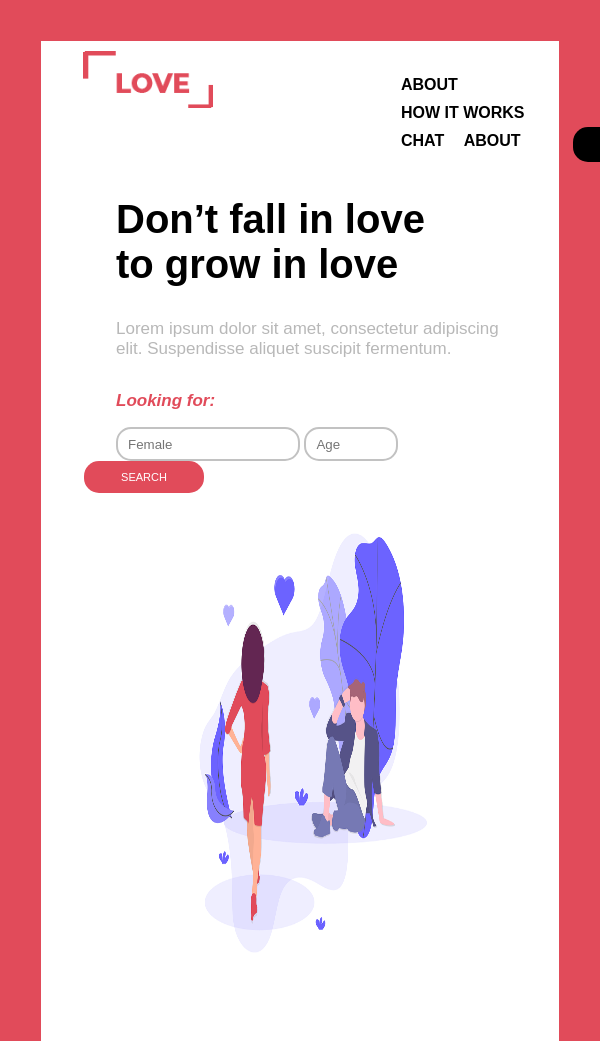
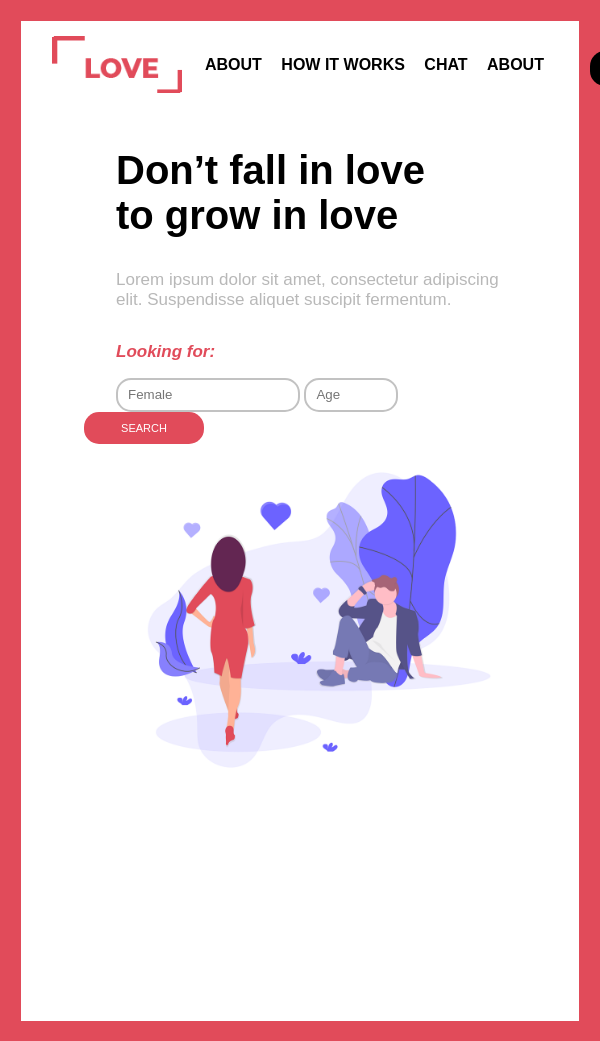
Before and after one commit to MaI0SerfI3unny/web-page-for-my-portfolio-4, a plain HTML site: page index.html in a window 600 px wide. Shown: the top 1041 px of the page. Drawn offline with Linux system fonts and the light colour scheme.

Commit message:
adaptive on tablet

```diff
--- a/css/style.css
+++ b/css/style.css
@@ -6,71 +6,11 @@
 body{
   background-color: #e14b5a;
   font-family: 'Montserrat', sans-serif;
-  max-width: 1496px;
-  max-height: 620px;
-
+  max-width: 2983px;
+  max-height: 1007px;
 }
 
 /*----------------------BOOTSTRAP OPTION-----------------------------*/
-
-.container {
-  width: 100%;
-  padding-right: 15px;
-  padding-left: 15px;
-  padding-top: 15px;
-  padding-bottom: 15px;
-
-  margin-right: auto;
-  margin-left: auto;
-}
-
-@media (min-width: 576px) {
-  .container {
-    max-width: 540px;
-  }
-}
-
-@media (min-width: 768px) {
-  .container {
-    max-width: 720px;
-  }
-}
-
-@media (min-width: 992px) {
-  .container {
-    max-width: 960px;
-  }
-}
-
-@media (min-width: 1200px) {
-  .container {
-    max-width: 1200px;
-  }
-}
-
-@media (min-width: 576px) {
-  .container, .container-sm {
-    max-width: 540px;
-  }
-}
-
-@media (min-width: 768px) {
-  .container, .container-sm, .container-md {
-    max-width: 720px;
-  }
-}
-
-@media (min-width: 992px) {
-  .container, .container-sm, .container-md, .container-lg {
-    max-width: 960px;
-  }
-}
-
-@media (min-width: 1200px) {
-  .container, .container-sm, .container-md, .container-lg, .container-xl {
-    max-width: 1400px;
-  }
-}
 
 .justify-content-center {
   -ms-flex-pack: center !important;
@@ -86,8 +26,8 @@ body{
 }
 
 .img-fluid {
+  max-height: 480px;
   max-width: 100%;
-  height: 500px;
   margin-right: 2rem;
 }
 
@@ -99,21 +39,16 @@ body{
   text-align: center;
 }
 
-main{
-  max-width: 1491px;
-  max-height: 620px;
-}
-
 .cont{
   margin: 51px;
-height: 100%;
+max-width: 100%;
   background: white;
 }
 
 
 header{
   width: 100%;
-  height: 116px;
+
 }
 
 nav{
@@ -146,7 +81,7 @@ a:hover{
 }
 
 nav img{
-  width: 130px;
+
   float: left;
   margin-left: 6rem;
   padding: 30px;
@@ -191,7 +126,7 @@ h1{
 }
 
 p{
-  width: 400px;
+
   margin-top: 2rem;
   margin-left: 11rem;
   color: #b8b8b8;
@@ -227,7 +162,13 @@ form button{
 .right-side{
   -ms-flex: 0 0 50%;
   flex: 0 0 50%;
-  max-width: 50%;
+  max-width: 100%;
+}
+
+@media (max-width:1700px) {
+  h2{
+    font-size: 70px;
+  }
 }
 
 @media (max-width:1491px) {
@@ -241,7 +182,6 @@ form button{
     background-color: black;
     color: white;
     font-weight: bold;
-    width: 120px;
     height: 35px;
     border-radius: 15px;
     border:none;
@@ -249,7 +189,6 @@ form button{
     position: absolute;
   }
   nav img{
-    width: 130px;
     float: left;
     margin-left: 4rem;
     padding: 20px;
@@ -326,15 +265,15 @@ form button{
 
 @media (max-width:1110px) {
   nav button{
-    float: left;
+    float: right;
     background-color: black;
     color: white;
     font-weight: bold;
-    width: 120px;
+    width: 100px;
     height: 35px;
     border-radius: 15px;
     border:none;
-    margin-left: 20%;
+    margin-left: 10%;
     position: absolute;
   }
   .left-side{
@@ -359,6 +298,75 @@ form button{
   }
 }
 
-@media (max-width 1110px) {
+@media (max-width: 1024px) {
+  ul{
+    margin-left:15rem;
+  display: block;
+    padding:30px;
+    margin-top: auto;
+    margin-bottom: auto;
+    list-style-type: none;
+  }
+}
 
+@media (max-width: 972px) {
+  .left-side{
+    float: right;
+    -ms-flex: 0 0 50%;
+    flex: 0 0 55.1%;
+    max-width: 100%;
+  }
+  .right-side{
+    float: left;
+    -ms-flex: 0 0 50%;
+    flex: 0 0 45%;
+    max-width: 100%;
+  }
+  nav img{
+    width: 130px;
+    margin-left: 1rem;
+    padding: 15px;
+  }
+  ul{
+    margin-left:9rem;
+  display: block;
+    padding:30px;
+    margin-top: auto;
+    margin-bottom: auto;
+    list-style-type: none;
+  }
 }
+
+@media (max-width:882px) {
+  .left-side{
+    float: right;
+    -ms-flex: 0 0 100%;
+    flex: 0 0 70.1%;
+    max-width: 100%;
+  }
+  .right-side{
+    float: left;
+    -ms-flex: 0 0 100%;
+    flex: 0 0 60%;
+    max-width: 100%;
+  }
+}
+
+@media (max-width: 631px) {
+  .cont{
+    margin: 21px;
+    background: white;
+  }
+  .right-side{
+    float: left;
+    -ms-flex: 0 0 100%;
+    flex: 0 0 70%;
+    max-width: 100%;
+  }
+  .left-side{
+    float: right;
+    -ms-flex: 0 0 100%;
+    flex: 0 0 60.1%;
+    max-width: 100%;
+  }
+}
--- a/index.html
+++ b/index.html
@@ -4,7 +4,6 @@
     <meta charset="utf-8">
     <title>Valentine Day</title>
     <link rel="stylesheet" href="css/style.css">
-    <meta name="viewport" content="width=1496">
     <meta name="viewport" content="width=device-width, initial-scale=1.0">
   </head>
   <body>
```
